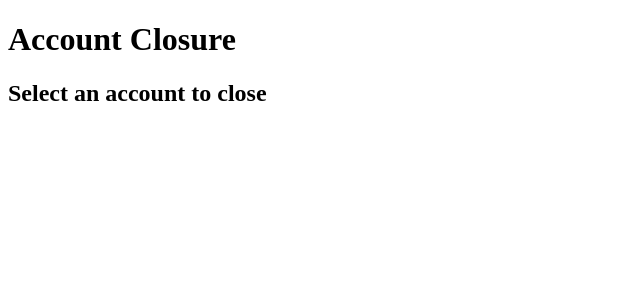
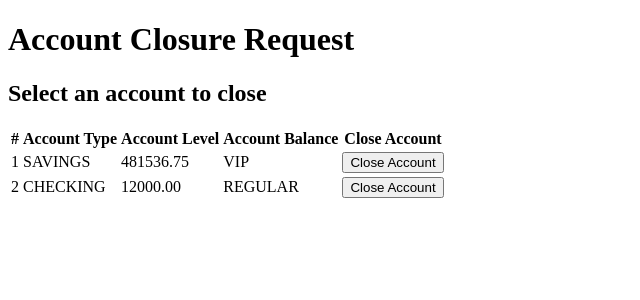
Before and after one commit to neilcasas/powerbank, a PHP site: page /client/apply/closure.php in a window 1280 px wide. Shown: the top 300 px of the page, without its empty margins (0-640 px from the left). Run offline with PHP 8.4, Linux system fonts and the light colour scheme; the visitor is signed in with stand-in values (Sample User, id 1); data comes from the database, SQL or seed files in the repository.

Commit message:
added feature that allows request to close account

```diff
--- a/client/apply/closure.php
+++ b/client/apply/closure.php
@@ -24,6 +24,44 @@ if ($stmt->execute()) {
     echo "Error: " . $stmt->error;
 }
 
+
+// Send account delete request
+if ($_SERVER['REQUEST_METHOD'] === 'POST') {
+    $request_type = $_POST['request_type'];
+    $client_id = $_SESSION['id'];
+    $request_date = date('Y-m-d');
+
+
+    // Insert into parent request table
+    $sql = "INSERT INTO request (client_id, request_type, request_date) VALUES (?, ?, ?)";
+    $stmt = $mysqli->prepare($sql);
+    $stmt->bind_param("iss", $client_id, $request_type, $request_date);
+    $stmt->execute();
+
+    // Retrieve the generated request_id
+    $request_id = $mysqli->insert_id; // Get the last inserted ID
+
+    // Check if the request type is account_delete
+    if ($request_type === "account_delete") {
+        $acct_id = $_POST['acct_id'];
+        $acct_type = $_POST['acct_type'];
+
+        // Prepare the SQL statement to insert the account application
+        $sql = "INSERT INTO account_request (request_id, client_id, acct_id, acct_type, acct_request_type) VALUES (?, ?, ?, ?, ?)";
+        $stmt = $mysqli->prepare($sql);
+        if ($stmt) {
+            $stmt->bind_param("iisss", $request_id, $client_id, $acct_id, $acct_type, $request_type);
+            if ($stmt->execute()) {
+                // Redirect to success page
+                header("Location: /powerbank/client/apply/success.php");
+                exit();
+            } else {
+                echo "Error: " . $stmt->error;
+            }
+            $stmt->close();
+        }
+    }
+}
 ?>
 
 <!DOCTYPE html>
@@ -36,11 +74,35 @@ if ($stmt->execute()) {
 </head>
 
 <body>
-    <h1>Account Closure</h1>
+    <h1>Account Closure Request</h1>
 
     <h2>Select an account to close</h2>
-
+    <?php $counter = 0; ?>
     <table>
+        <tr>
+            <th>#</th>
+            <th>Account Type</th>
+            <th>Account Level</th>
+            <th>Account Balance</th>
+            <th>Close Account</th>
+        </tr>
+        <?php foreach ($accounts as $account) : ?>
+            <tr>
+                <td><?php echo ++$counter ?></td>
+                <td><?php echo $account['acct_type']; ?></td>
+                <td><?php echo $account['acct_balance']; ?></td>
+                <td><?php echo $account['acct_level']; ?></td>
+                <td>
+                    <form action="closure.php" method="POST">
+                        <input type="hidden" name="acct_id" value="<?php echo $account['acct_id']; ?>">
+                        <input type="hidden" name="acct_type" value="<?php echo $account['acct_type']; ?>">
+                        <input type="hidden" name="acct_level" value="<?php echo $account['acct_level']; ?>">
+                        <input type="hidden" name="request_type" value="account_delete">
+                        <button type="submit">Close Account</button>
+                    </form>
+                </td>
+            </tr>
+        <?php endforeach; ?>
     </table>
 </body>
 
--- a/power_bank.sql
+++ b/power_bank.sql
@@ -71,6 +71,7 @@ CREATE TABLE request (
 CREATE TABLE account_request (
     request_id INT(5) NOT NULL,
     client_id INT(5) NOT NULL,
+    acct_id INT(5), -- Nullable if it's a new account
     acct_type ENUM('SAVINGS', 'CHECKING') NOT NULL,
     acct_level ENUM('REGULAR', 'PREMIUM', 'VIP') NOT NULL,
     acct_request_type ENUM('ACCOUNT_CREATE', 'ACCOUNT_DELETE') NOT NULL,
```
